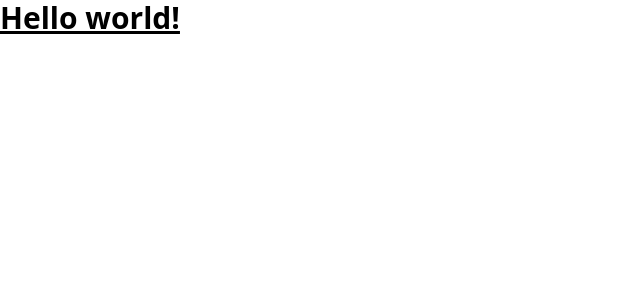
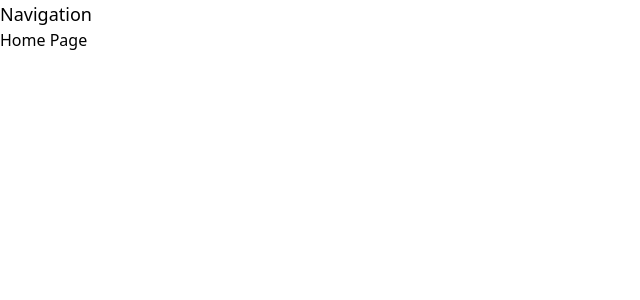
Before and after one commit to Sagarmikeylevi/NexTalk-FE, a React (Vite) app: page / in a window 1280 px wide. Shown: the top 300 px of the page, without its empty margins (0-640 px from the left). Built offline with nearby package versions, Linux system fonts and the light colour scheme.

Commit message:
completed basic route setup

```diff
--- a/package.json
+++ b/package.json
@@ -11,7 +11,8 @@
   },
   "dependencies": {
     "react": "^18.2.0",
-    "react-dom": "^18.2.0"
+    "react-dom": "^18.2.0",
+    "react-router-dom": "^6.22.0"
   },
   "devDependencies": {
     "@types/react": "^18.2.55",
--- a/src/App.jsx
+++ b/src/App.jsx
@@ -1,9 +1,36 @@
+import { createBrowserRouter, RouterProvider } from "react-router-dom";
+import RootPage from "./pages/Root";
+import HomePage from "./pages/Home";
+import RegisterPage from "./pages/Register";
+import LoginPage from "./pages/Login";
+
+const router = createBrowserRouter([
+  {
+    path: "/",
+    element: <RootPage />,
+    children: [
+      {
+        index: true,
+        element: <HomePage />,
+      },
+      {
+        path: "login",
+        element: <LoginPage />,
+      },
+      {
+        path: "register",
+        element: <RegisterPage />,
+      },
+    ],
+  },
+]);
+
 function App() {
-  return (
-    <>
-      <h1 className="text-3xl font-bold underline">Hello world!</h1>
-    </>
-  );
+  return <RouterProvider router={router} />;
 }
 
 export default App;
+
+// 1. Home
+// 2. register Page
+// 3. login page
--- /dev/null
+++ b/src/components/Navigation.jsx
@@ -0,0 +1,20 @@
+import { useLocation } from "react-router-dom";
+
+const Navigation = () => {
+  const location = useLocation();
+
+  const renderNavData = () => {
+    if (location.pathname === "/login" || location.pathname === "/register") {
+      return null;
+    } else {
+      return (
+        <div>
+          <h1 className="text-lg text-res-400">Navigation</h1>
+        </div>
+      );
+    }
+  };
+  return renderNavData();
+};
+
+export default Navigation;
--- /dev/null
+++ b/src/pages/Home.jsx
@@ -0,0 +1,3 @@
+export default function HomePage() {
+  return <h1>Home Page</h1>;
+}
--- /dev/null
+++ b/src/pages/Login.jsx
@@ -0,0 +1,3 @@
+export default function LoginPage() {
+  return <h1>Login Page</h1>;
+}
--- /dev/null
+++ b/src/pages/Register.jsx
@@ -0,0 +1,3 @@
+export default function RegisterPage() {
+  return <h1>Register Page</h1>;
+}
--- /dev/null
+++ b/src/pages/Root.jsx
@@ -0,0 +1,14 @@
+import { Outlet } from "react-router-dom";
+import Navigation from "../components/Navigation";
+
+export default function RootPage() {
+  return (
+    <>
+      <Navigation />
+
+      <main>
+        <Outlet />
+      </main>
+    </>
+  );
+}
```
Also changed, not shown: 1 other file (tests, documents, lock files or other folders).
